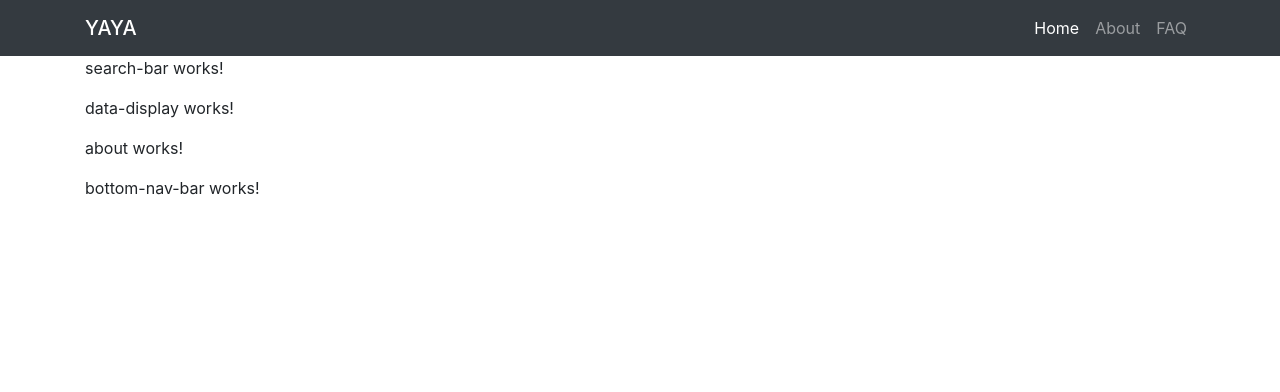
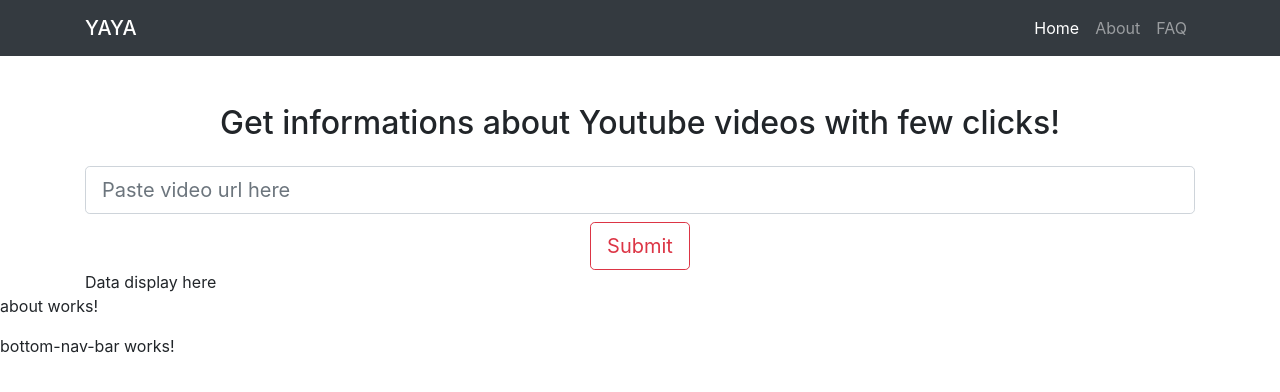
Before and after one commit to maciejows/YourAdvancedYoutubeAnalyzer, an Angular app in the folder Frontend/: page / in a window 1280 px wide. Shown: the top 392 px of the page. Built offline with nearby package versions, Linux system fonts and the light colour scheme.

Commit message:
Added styling for search component

```diff
--- a/Frontend/src/app/app.component.html
+++ b/Frontend/src/app/app.component.html
@@ -1,11 +1,9 @@
 <app-top-nav-bar></app-top-nav-bar>
+<app-search-bar></app-search-bar>
+<app-data-display></app-data-display>
+<app-about></app-about>
+<app-bottom-nav-bar></app-bottom-nav-bar>
 
-<div class="container">
-   <app-search-bar></app-search-bar>
-   <app-data-display></app-data-display>
-   <app-about></app-about>
-   <app-bottom-nav-bar></app-bottom-nav-bar>
-</div>
 <br><br><br><br><br><br><br><br><br><br><br><br><br><br><br><br><br><br><br><br><br><br><br><br><br><br><br><br><br><br>
 <br><br><br><br><br><br><br><br><br><br><br><br><br><br><br><br><br><br><br><br><br><br><br><br><br><br><br><br><br><br>
 <br><br><br><br><br><br><br><br><br><br><br><br><br><br><br><br><br><br><br><br><br><br><br><br><br><br><br><br><br><br>
--- a/Frontend/src/app/data-display/data-display.component.html
+++ b/Frontend/src/app/data-display/data-display.component.html
@@ -1 +1,3 @@
-<p>data-display works!</p>
+<div class="container">
+    Data display here
+</div>
--- a/Frontend/src/app/search-bar/search-bar.component.html
+++ b/Frontend/src/app/search-bar/search-bar.component.html
@@ -1 +1,11 @@
-<p>search-bar works!</p>
+<div class="container">
+    <div class="row text-center font-weight-bold justify-content-center">
+        <div class="col-12 mt-5">
+            <h2>Get informations about Youtube videos with few clicks!</h2>
+        </div>
+    </div>
+    <form class="form-inline mt-3 w-100 justify-content-center ">
+            <input class="form-control form-control-lg w-100" type="text" placeholder="Paste video url here" aria-label="Search">
+            <button class="btn btn-lg btn-outline-danger mt-2" type="submit">Submit</button>
+    </form>
+</div>
--- a/Frontend/src/app/search-bar/search-bar.component.scss
+++ b/Frontend/src/app/search-bar/search-bar.component.scss
@@ -0,0 +1,3 @@
+.spy{
+    border: 1px solid red;
+}
--- a/Frontend/src/styles.scss
+++ b/Frontend/src/styles.scss
@@ -1,37 +1,20 @@
 /* You can add global styles to this file, and also import other style files */
+
+// Variable override
+$danger: #dc3545;
+
+$component-active-bg: $danger;
+
 // Whole Bootstrap library
+@import "~node_modules/bootstrap/scss/bootstrap";
 
 
-// Variable override
-/*
-$gray-100: #f8f9fa !default;
-$gray-200: #e9ecef !default;
+/*  Must have imports if importing only needed modules
 
-$gray-400: #ced4da !default;
-$gray-500: #adb5bd !default;
-$gray-600: #6c757d !default;
-$gray-700: #495057 !default;
-$gray-800: #343a40 !default;
-$gray-900: #212529 !default;
-
-
-
-$warning:       #ff8507;
-
-$success: #1ce019;
-
-$gray-300: #dee2e6 !default;
-$body-bg:       $gray-300;
-*/
-@import "~node_modules/bootstrap/scss/bootstrap";
-
-.container{
-    width: 100%;
-}
-// import only the Bootstrap modules you need.
-
-/* Must have imports if importing only needed modules
 @import "~node_modules/bootstrap/scss/functions";
 @import "~node_modules/bootstrap/scss/variables";
 @import "~node_modules/bootstrap/scss/mixins";
+
+
+    Import only the Bootstrap modules you need.
 */
```
